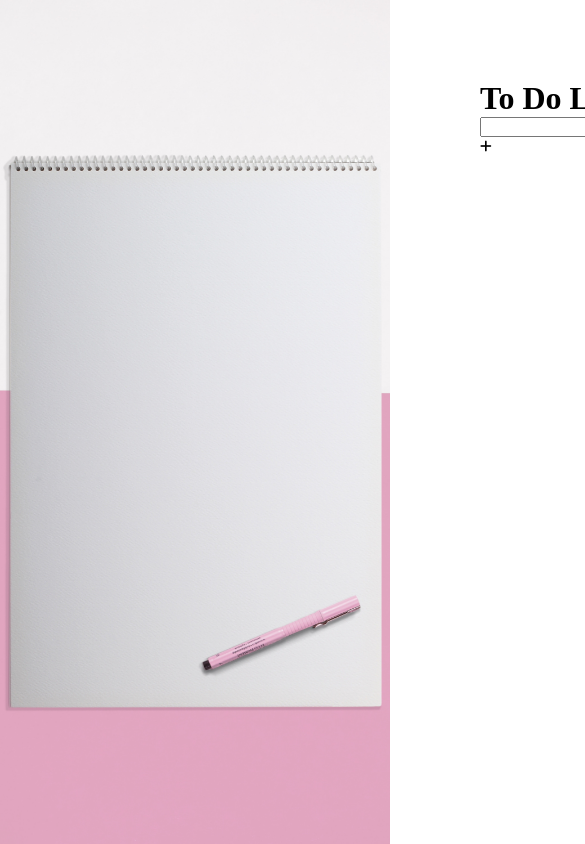
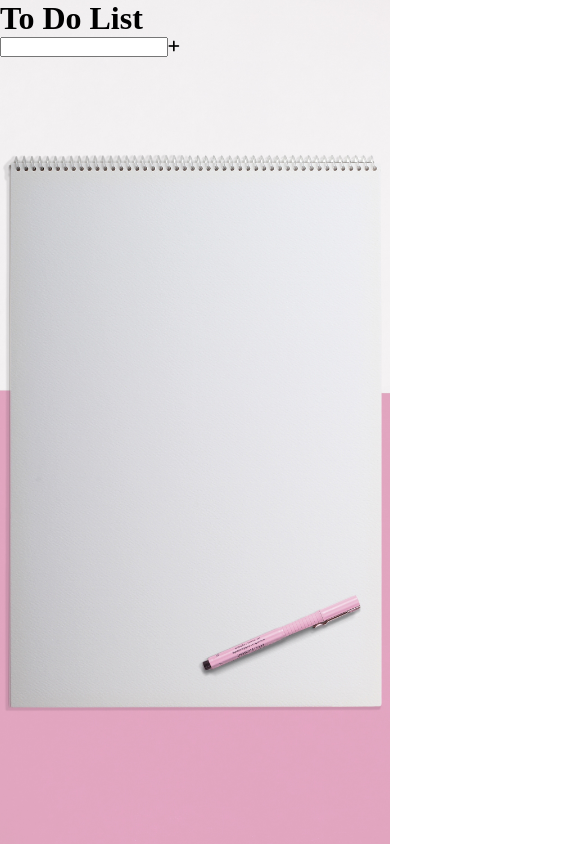
Before and after one commit to annaharbour/to-do-list, a React (Create React App) app: page / in a window 390 px wide. Shown: the top 844 px of the page, 585 px wide, since content can reach past the window. Built offline with nearby package versions, Linux system fonts and the light colour scheme.

Commit message:
background scaling properly for mobile

```diff
--- a/src/App.css
+++ b/src/App.css
@@ -17,34 +17,11 @@ html {
     height: 100vh;
     width: 100vw;
     display: flex;
-
-}
-
-.App {
-    position: relative;
-    background-color: transparent;
-}
-
-.background {
-    position: fixed;
-    z-index: -1;
-    top: 0;
-    left: 0;
-    margin: 0;
-    padding: 0;
-    height: 100%;
-    width: 100%;
     background-image: url('../public/images/todobg-landscape.jpg');
     background-repeat: no-repeat;
     background-size: cover;
     background-position: center center;
     background-attachment: center;
-}
-.content {
-    position: relative;
-    display: grid;
-    margin: 5rem 30rem;
-    width: auto;
 }
 
 /* To Do Form */
@@ -88,7 +65,7 @@ html {
 }
 
 @media screen and (orientation: portrait) {
-    .background {
+    html {
         background-image: url('../public/images/todobg-mobile.jpg');
     }
 }
--- a/src/App.js
+++ b/src/App.js
@@ -4,11 +4,8 @@ import ToDoList from './ToDoList';
 function App() {
   return (
     <div className="App">
-      <div className='background'></div>
-      <div className='content'>
         <h1>To Do List</h1>
         <ToDoList/>
-      </div>
     </div>
   );
 }
```
